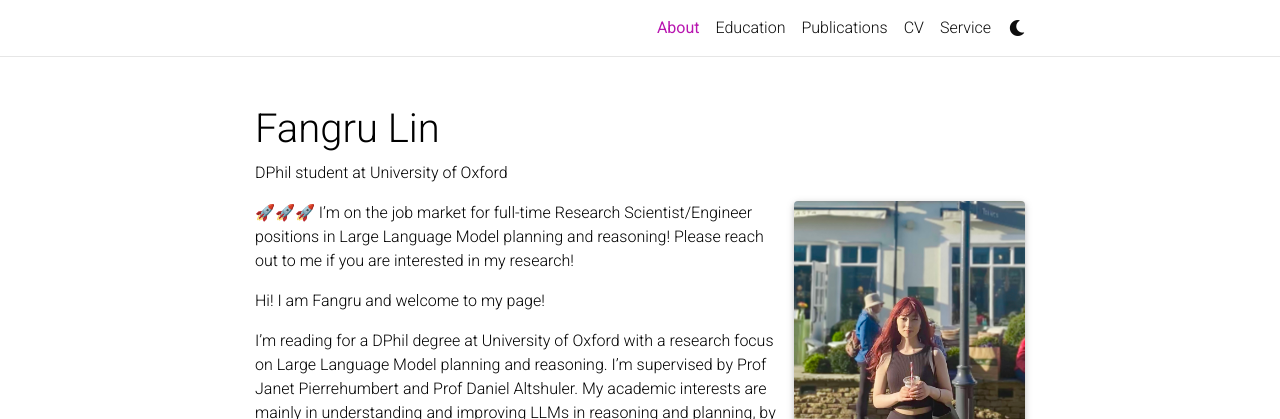
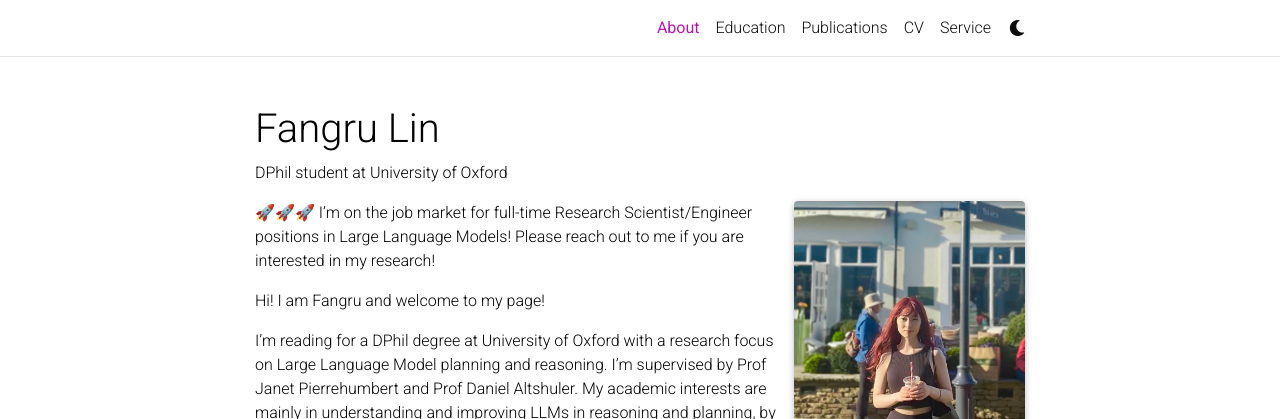
Before and after one commit to fangru-lin/fangru-lin.github.io, a Jekyll site: the page built from _pages/about.md, in a window 1280 px wide and 1380 px high. Shown: the top 419 px of the window. Built offline with Jekyll 4.4.1, drawn with Linux system fonts in a browser that asks for light colours; full-size pictures stand in for the smaller copies a plugin makes; comment, search, counter and statistics services are not loaded; a style sheet for code colours, icons or effects is not loaded.

Commit message:
update about page

```diff
--- a/_pages/about.md
+++ b/_pages/about.md
@@ -16,7 +16,7 @@ selected_papers: false # includes a list of papers marked as "selected={true}"
 social: true  # includes social icons at the bottom of the page
 ---
 
-🚀🚀🚀 I'm on the job market for full-time Research Scientist/Engineer positions in Large Language Model planning and reasoning! Please reach out to me if you are interested in my research!
+🚀🚀🚀 I'm on the job market for full-time Research Scientist/Engineer positions in Large Language Models! Please reach out to me if you are interested in my research!
 
 Hi! I am Fangru and welcome to my page!
 
```
